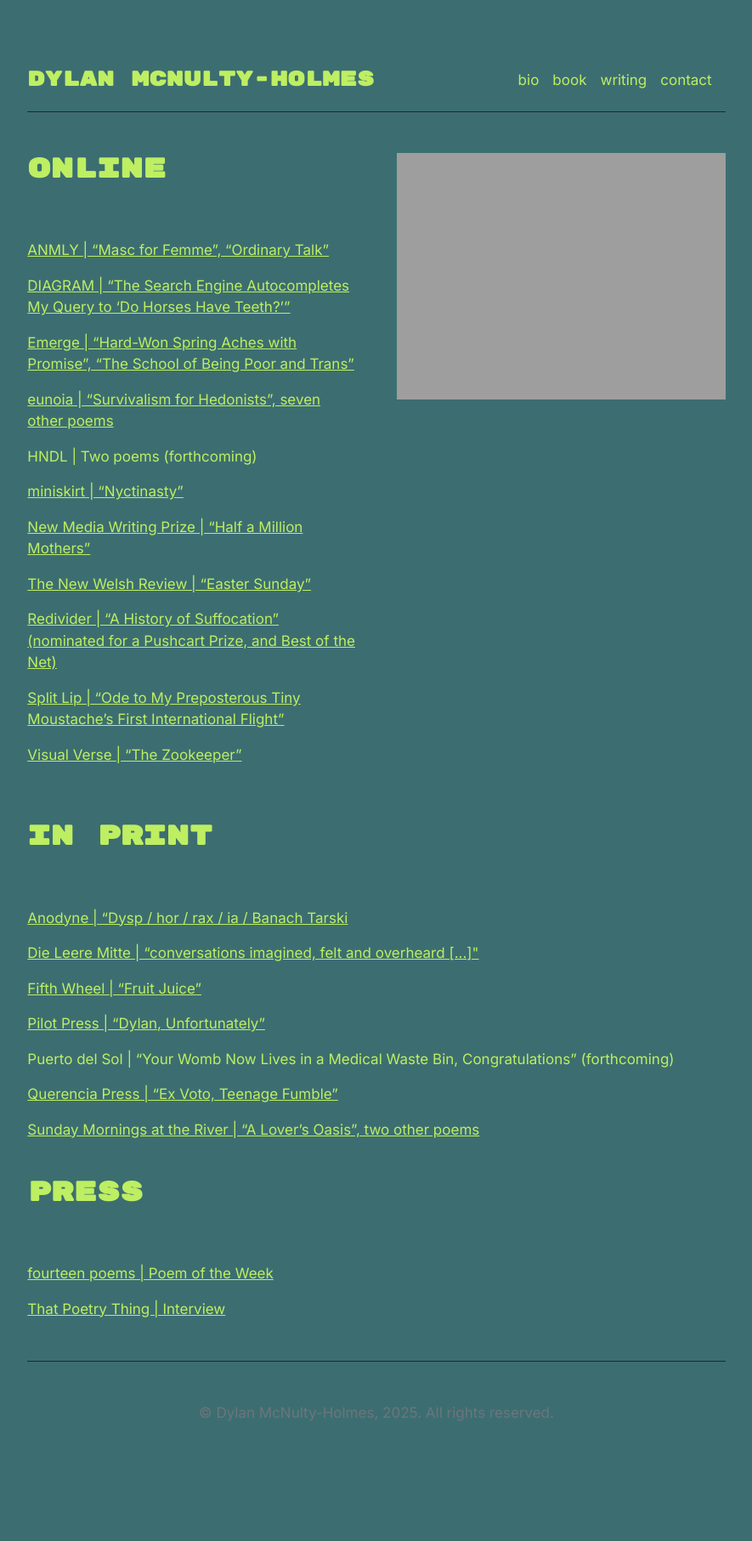
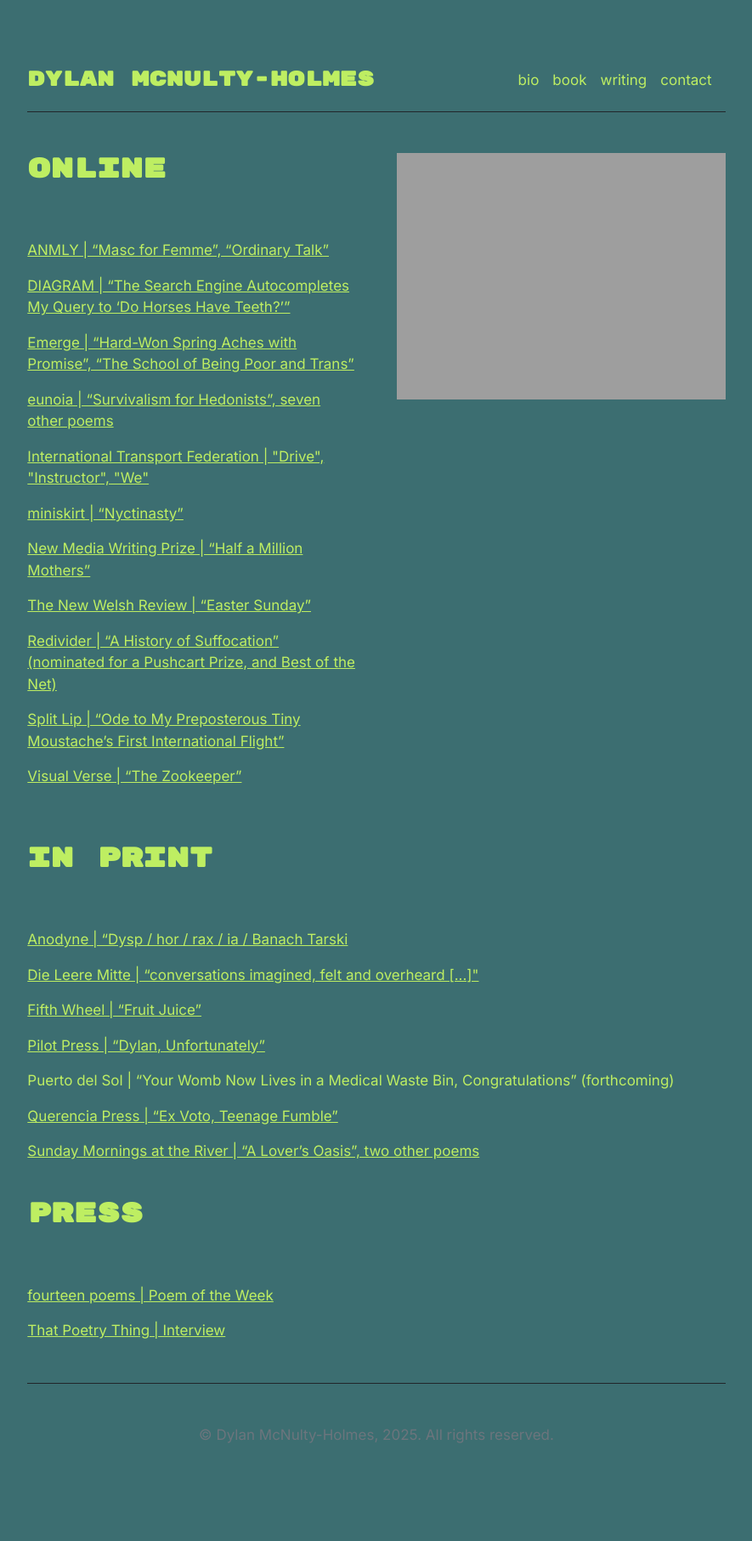
Before and after one commit to dyl-amh/website, a Jekyll site: the page built from writing.md, in a window 1280 px wide. Shown: the whole page at 85% size, without its empty margins (197-1082 px from the left). Built offline with Jekyll 4.4.1, drawn with Linux system fonts in a browser that asks for light colours; before the commit the page ends 1788 px from its top, so only the background shows below that.

Commit message:
itf credit

```diff
--- a/_data/publications.yml
+++ b/_data/publications.yml
@@ -9,7 +9,7 @@ online:
 - {name: 'DIAGRAM | “The Search Engine Autocompletes My Query to ‘Do Horses Have Teeth?’”', url: 'https://thediagram.com/24_4/mcnulty-holmes.html'}
 - {name: 'Emerge | “Hard-Won Spring Aches with Promise”, “The School of Being Poor and Trans”', url: 'https://emergeliteraryjournal.com/issue-31/'}
 - {name: 'eunoia | “Survivalism for Hedonists”, seven other poems', url: 'https://eunoiareview.wordpress.com/tag/dylan-mcnulty-holmes/'}
-- {name: 'HNDL | Two poems (forthcoming)'}
+- {name: 'International Transport Federation | "Drive", "Instructor", "We"', url: 'https://www.remarkable-women.org/stories/'}
 - {name: 'miniskirt | “Nyctinasty”', url: 'https://miniskirtmagazine.com/issue-18-holiday-issue-19-valentines-day-the-double-issue/dylan-mcnulty-holmes-poetry-nyctinasty/'}
 - {name: 'New Media Writing Prize | “Half a Million Mothers”', url: 'https://newmediawritingprize.co.uk/2022-shortlist/'}
 - {name: 'The New Welsh Review | “Easter Sunday”', url: 'https://newwelshreview.com/easter-sunday'}
```
